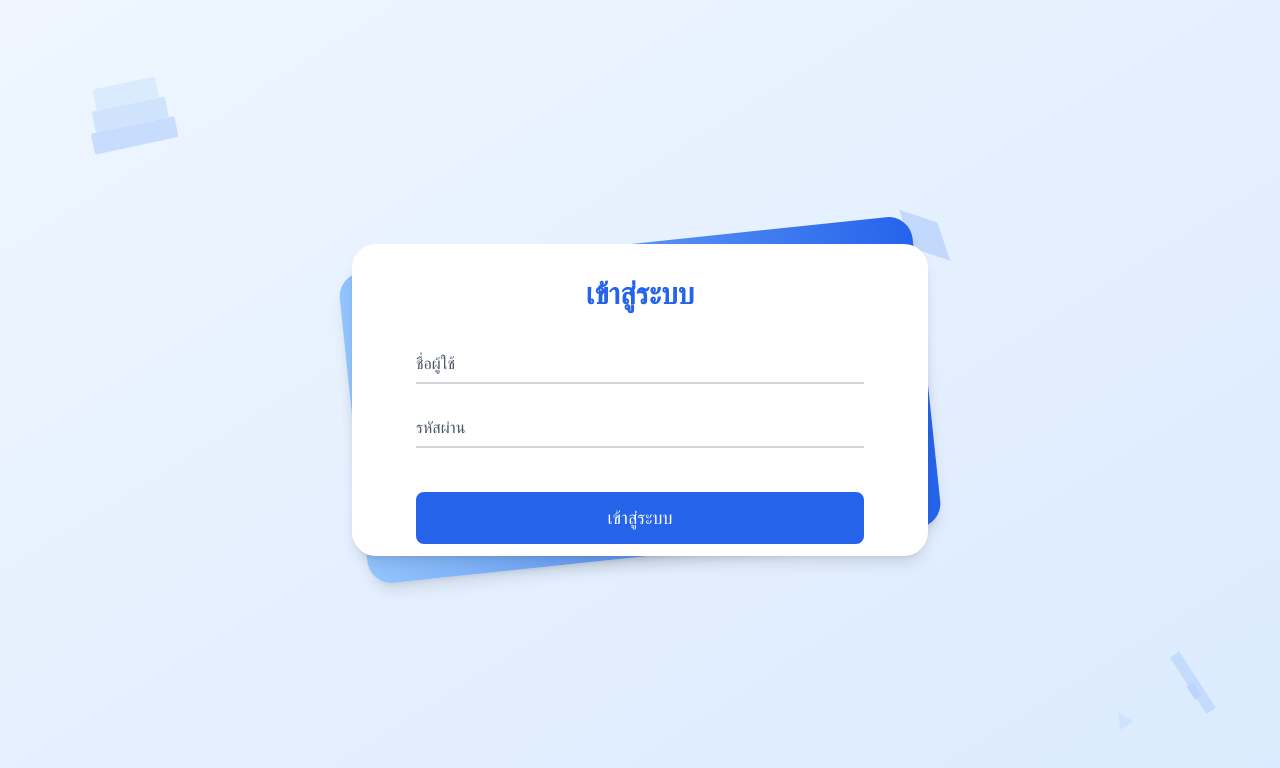
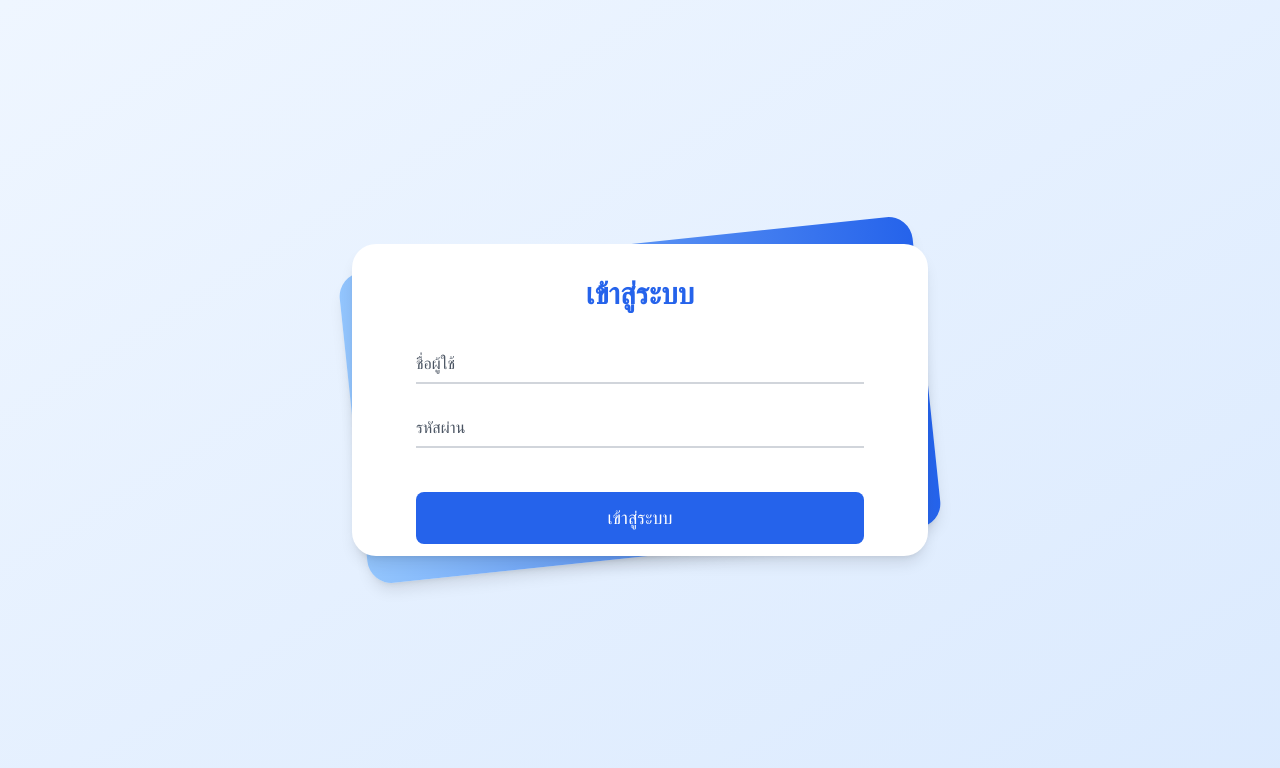
Before and after one commit to CKMarineTest/LoginGumlungjai, a Vue app: page /thegift/Login in a window 1280 px wide. Shown: the top 768 px of the page. Built offline with nearby package versions, Linux system fonts and the light colour scheme; a web font is replaced by a local one.

Commit message:
Revision 25

```diff
--- a/src/components/DocumentdataComponent.vue
+++ b/src/components/DocumentdataComponent.vue
@@ -962,6 +962,7 @@ import logoUrl from '@/assets/picture/GLJ_Logo.png';
 
 const refexample = ref('ตัวอย่าง');
 
+
 </script>
 
 <style scoped>
--- a/src/components/LoginFormComponent.vue
+++ b/src/components/LoginFormComponent.vue
@@ -9,8 +9,6 @@
         <rect x="30" y="40" width="60" height="20" fill="#93C5FD" rx="2" />
       </svg>
     </div>
-
-    <LoginSvgComponent />
 
     <div ref="loginCard" class="relative w-full max-w-[90%] sm:max-w-md md:max-w-lg lg:max-w-xl mx-auto opacity-0">
       <div class="absolute inset-0 bg-gradient-to-r from-blue-300 to-blue-600 shadow-lg transform
@@ -70,7 +68,6 @@ import router from '@/router';
 import { toast } from 'vue3-toastify';
 import 'vue3-toastify/dist/index.css';
 import gsap from 'gsap';
-import LoginSvgComponent from './Svg/LoginSvgComponent.vue';
 
 const loginCard = ref(null);
 const title = ref(null);
--- a/src/components/RegisterFormComponent.vue
+++ b/src/components/RegisterFormComponent.vue
@@ -172,7 +172,8 @@ const sortedAndFilteredData = computed(() => {
         } else {
             return aValue < bValue ? 1 : -1;
         }
-    })
+    });
+
     return result;
 });
 
```
Also changed, not shown: src/components/ReasonCommentComponent.vue (+4 -28 lines).
